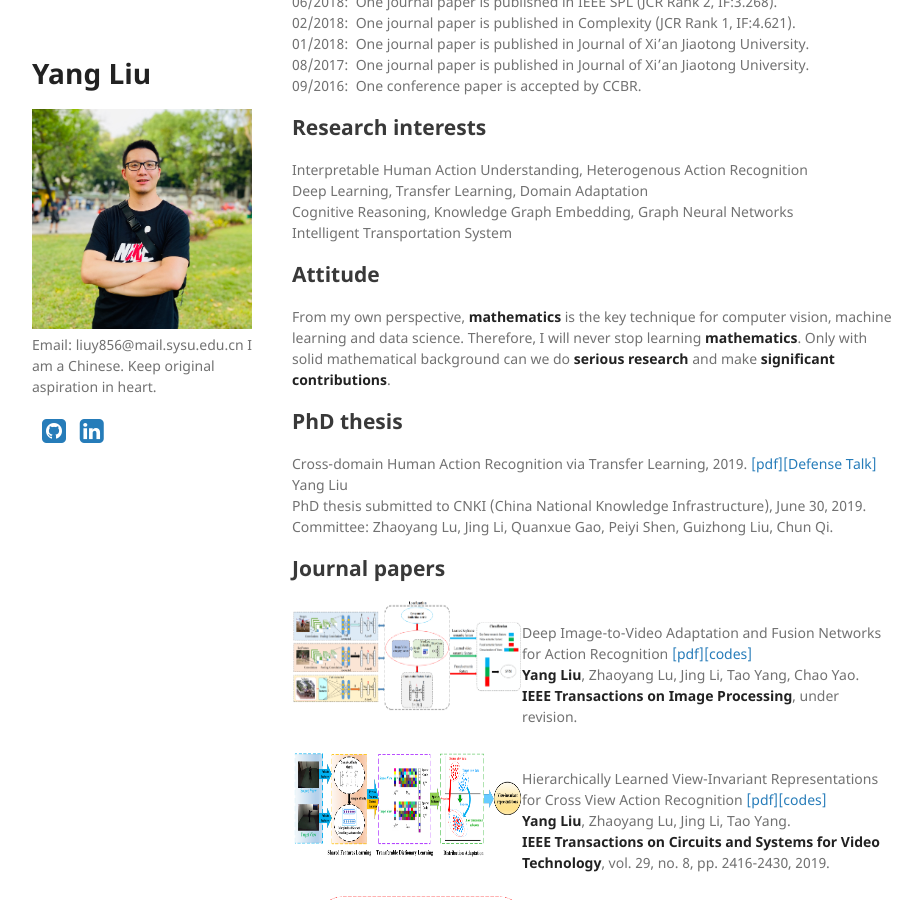
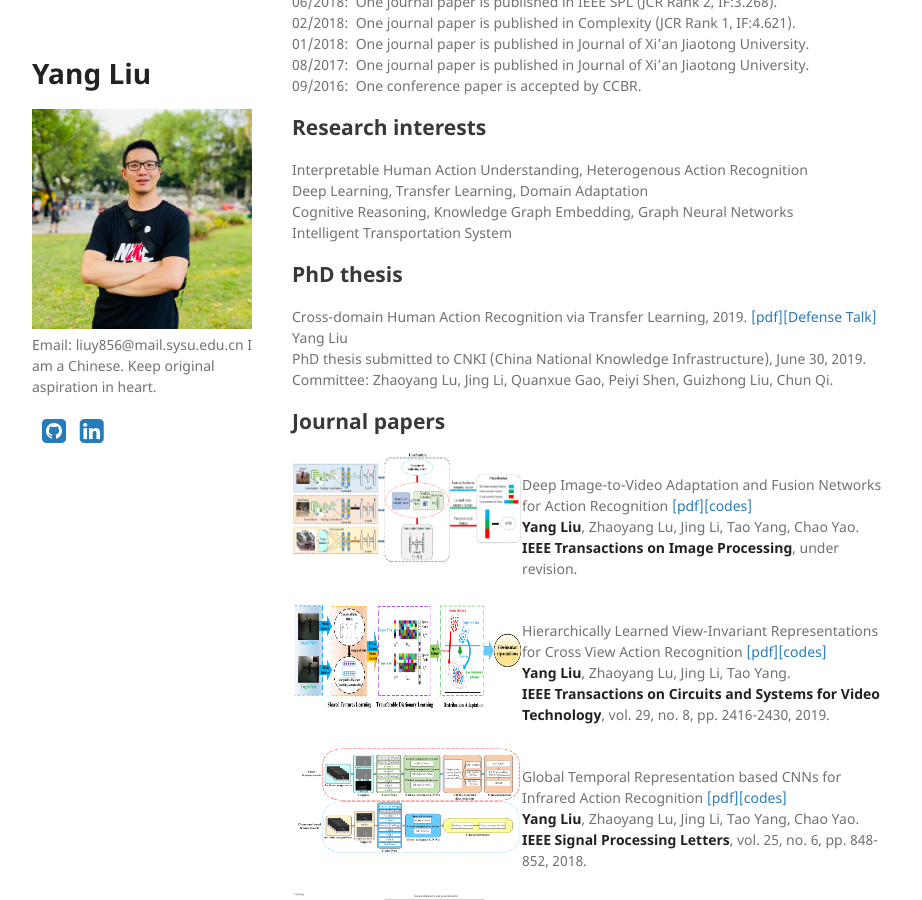
Before and after one commit to YangLiu9208/home, a Jekyll site: the page built from index.md, in a window 1280 px wide and 900 px high, scrolled down 467 px. Shown: the whole window, without its empty margins (178-1100 px from the left). Built offline with Jekyll 4.4.1, drawn with Linux system fonts in a browser that asks for light colours; a style sheet for code colours, icons or effects is not loaded.

Commit message:
Update index.md

```diff
--- a/index.md
+++ b/index.md
@@ -24,9 +24,6 @@ Interpretable Human Action Understanding, Heterogenous Action Recognition
 Deep Learning, Transfer Learning, Domain Adaptation
 Cognitive Reasoning, Knowledge Graph Embedding, Graph Neural Networks
 Intelligent Transportation System
-
-## Attitude
-From my own perspective, **mathematics** is the key technique for computer vision, machine learning and data science. Therefore, I will never stop learning **mathematics**. Only with solid mathematical background can we do **serious research** and make **significant contributions**.
 
 ## PhD thesis
 Cross-domain Human Action Recognition via Transfer Learning, 2019. [[pdf]]((https://yangliu9208.github.io/home/))[[Defense Talk]]((https://yangliu9208.github.io/home/))
```
